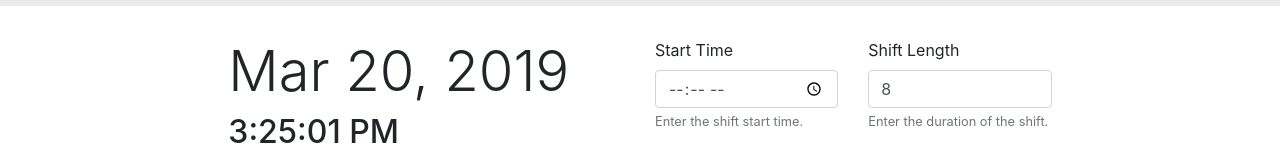
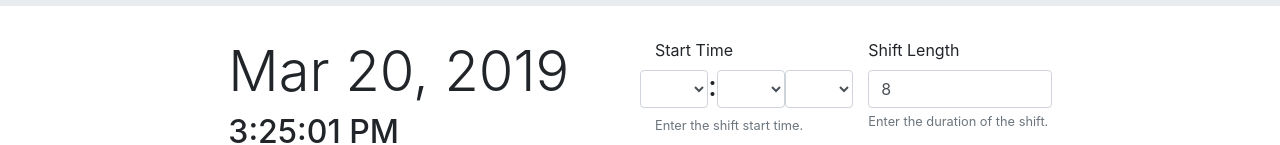
Before and after one commit to shaneGoose/angular-pomsched13, an Angular app: page / in a window 1280 px wide. Shown: the part 339-484 px from the top of the page. Built offline with nearby package versions, Linux system fonts and the light colour scheme.

Commit message:
2 files modified - Added functionality to form start time and length

```diff
--- a/src/app/pomodoro/pomodoro.component.html
+++ b/src/app/pomodoro/pomodoro.component.html
@@ -10,7 +10,17 @@
 					<div class="row">
 						<div class="form-group col">
 							<label for="userStartInput">Start Time</label>
-              <input type="time" class="form-control" id="uTimeInput" />
+                <div class="row">
+                  <select class="form-control col" formControlName="userHours" >
+                    <option *ngFor="let hour of hours">{{hour}}</option>
+                  </select> <h3>:</h3>
+                  <select class="form-control col" formControlName="userMinutes" >
+                    <option *ngFor="let min of mins">{{min}}</option>
+                  </select>
+                  <select class="form-control col" formControlName="userPeriod" >
+                    <option *ngFor="let x of periods">{{x}}</option>
+                  </select>
+                </div>
               <small id="startTimeHelp" class="form-text text-muted">Enter the shift start time.</small>
             </div>
           <div class="form-group col">
--- a/src/app/pomodoro/pomodoro.component.ts
+++ b/src/app/pomodoro/pomodoro.component.ts
@@ -43,7 +43,11 @@ export class PomodoroComponent implements OnInit {
   private fortyfiveCounter: number = 0;
   private shiftCounter: number = 0;
 
+  //Form stuff
   form;
+  private periods = ['', 'AM', 'PM'];
+  private hours = ['', '1', '2', '3', '4', '5', '6', '7', '8', '9', '10', '11', '12'];
+  private mins = ['', '00', '15', '30', '45'];
 
   constructor() { }
 
@@ -56,7 +60,9 @@ export class PomodoroComponent implements OnInit {
 
     //Form building
     this.form = new FormGroup({
-      userStartTime: new FormControl(Date.now()),
+      userHours: new FormControl(''),
+      userMinutes: new FormControl(''),
+      userPeriod: new FormControl(''),
       userShift: new FormControl(8)
     })
   }
@@ -64,12 +70,44 @@ export class PomodoroComponent implements OnInit {
   //Form functions
   resetShiftMaker = () => {
     //alert("Shift reset was pressed!");
-    this.form.reset({userStartTime: Date.now(), userShift: 8});
+    this.form.reset({userShift: 8});
     //alert("userShift = " + this.form.userShift);
   }
 
   onSubmit = (shift) => {
     console.log(shift);
+    //Formatting for empty string
+    let inHours, inMins, inPeriod;
+    if (shift.userHours === '' || shift.userMinutes === '' || shift.userPeriod === ''){
+      inHours = 9;
+      inMins = 0;
+      inPeriod = this.periods[1];
+    }
+
+    if (inHours !== 9) {
+      inHours = parseInt(shift.userHours);
+    }
+
+    if (inMins !== 0) {
+      if (shift.userMinutes = this.mins[1]){
+        inMins = 0;
+      }
+      else {
+        inMins = parseInt(shift.userMinutes);
+      }
+    }
+
+    if (inPeriod !== this.periods[1]){
+      if (shift.userPeriod === 'PM'){
+        inHours = inHours + 12;
+      }
+    }
+
+    this.rows = [];
+    this.jClock.setHours(inHours);
+    this.jClock.setMinutes(inMins);
+    this.startTime = this.jClock.getTime();
+    this.makeSchedule(shift.userShift);
   }
 
   ngOnDestroy() {
```
